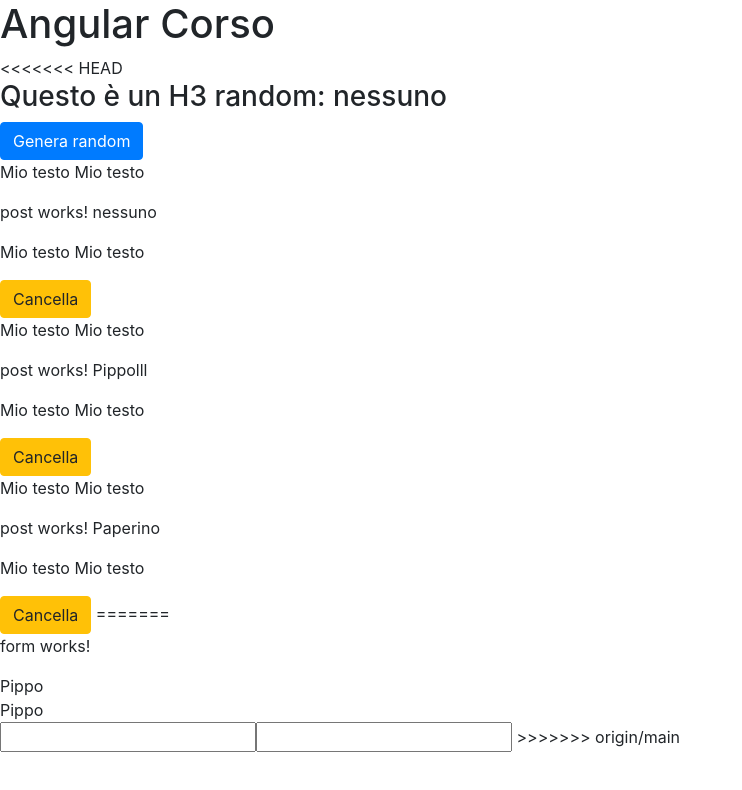
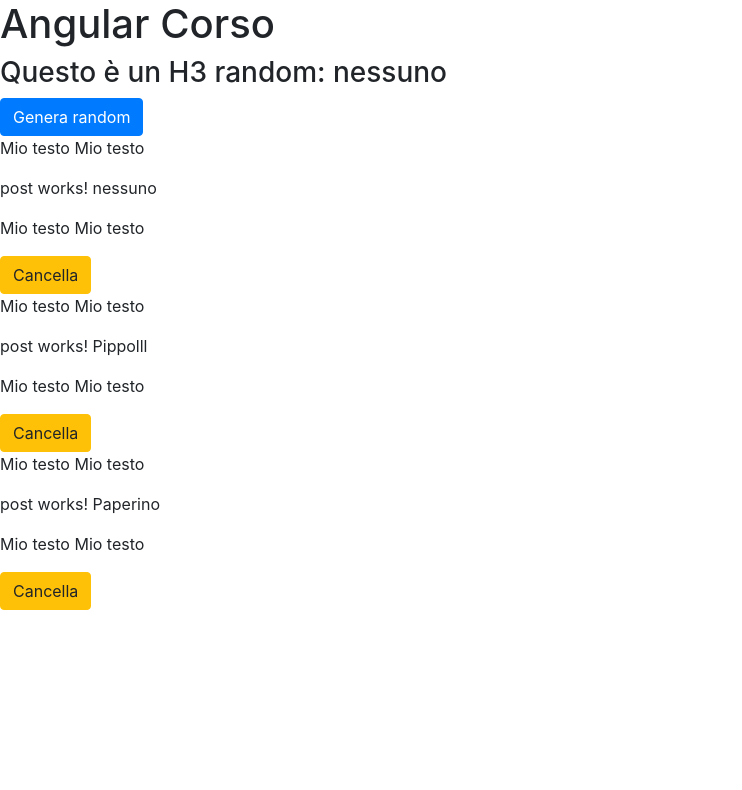
Before and after one commit to ironmanromeo/angular-corso, an Angular app: page / in a window 1280 px wide. Shown: the top 790 px of the page, without its empty margins (0-742 px from the left). Built offline with nearby package versions, Linux system fonts and the light colour scheme.

Commit message:
allineamento

```diff
--- a/src/app/app.component.html
+++ b/src/app/app.component.html
@@ -1,6 +1,5 @@
 <h1>Angular Corso</h1>
 
-<<<<<<< HEAD
 <h3>Questo è un H3 random: {{ nomeRandom }}</h3>
 
 <button class="btn btn-primary" (click)="onGeneraRandom()">Genera random</button>
@@ -8,6 +7,3 @@
 <app-post (generaEvento)="onRicevitEvento($event, 'Pippo')" [ti]="nomeRandom"></app-post>
 <app-post (generaEvento)="onRicevitEvento($event)" [ti]="'Pippo'+'lll'"></app-post>
 <app-post (generaEvento)="onRicevitEvento($event)" ti="Paperino"></app-post>
-=======
-<app-form></app-form>
->>>>>>> origin/main
```
